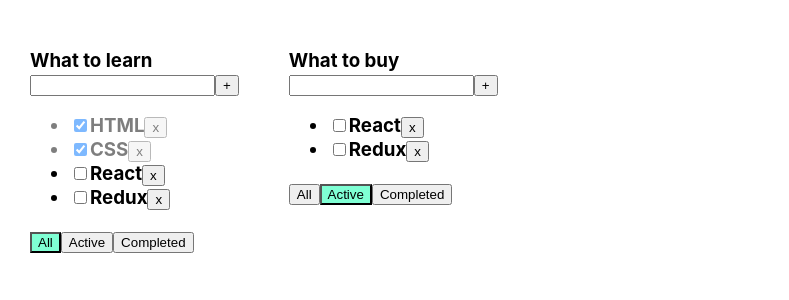
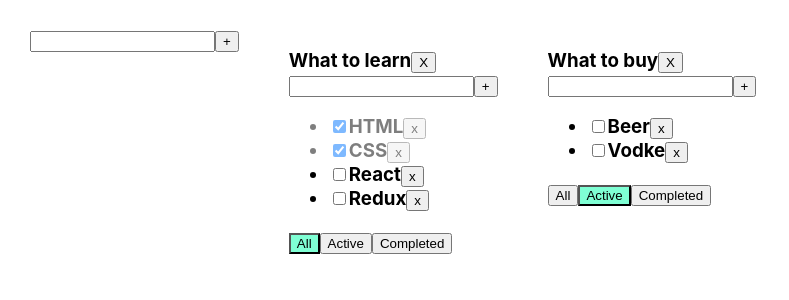
Before and after one commit to egory4fash/TodoList_Dimy4, a React (Create React App) app: page / in a window 1280 px wide. Shown: the top 300 px of the page, without its empty margins (0-789 px from the left). Built offline with nearby package versions, Linux system fonts and the light colour scheme.

Commit message:
Lesson 6 20:45

```diff
--- a/src/App.tsx
+++ b/src/App.tsx
@@ -2,70 +2,84 @@ import React, {useState} from 'react';
 import './App.css';
 import {TasksType, TodoList} from "./TodoList";
 import {v1} from 'uuid'
+import {Input} from "./Input";
 
 
-// let tasks1: Array<TasksType> = [
-//     {id: 1, title: 'HTML', isDone: true},
-//     {id: 2, title: 'CSS', isDone: true},
-//     {id: 3, title: 'React', isDone: false},
-//     {id: 4, title: 'Redux', isDone: false}
-// ]
-//
-// const tasks2: Array<TasksType> = [
-//     {id: 1, title: 'It', isDone: true},
-//     {id: 2, title: 'Venom', isDone: true},
-//     {id: 3, title: 'Mist', isDone: false}
-// ]
 export type FilterValuesType = 'all' | 'active' | 'completed'
 export type TodolistType = { id: string, title: string, filter: FilterValuesType }
 
 
 export function App() {
+    let todolistID1 = v1()
+    let todolistID2 = v1()
 
-    let [todolists,setTodolists] =useState<Array<TodolistType>>( [
-        {id: v1(), title: "What to learn", filter: 'all'},
-        {id: v1(), title: "What to buy", filter: 'active'}
-    ])
-    let [tasks1, setTasks] = useState<Array<TasksType>>([
+    let [tasks, setTasks] = useState({
+        [todolistID1]: [
             {id: v1(), title: 'HTML', isDone: true},
             {id: v1(), title: 'CSS', isDone: true},
             {id: v1(), title: 'React', isDone: false},
-        {id: v1(), title: 'Redux', isDone: false}])
+            {id: v1(), title: 'Redux', isDone: false}],
+        [todolistID2]: [
+            {id: v1(), title: 'Milk', isDone: true},
+            {id: v1(), title: 'Coffee', isDone: true},
+            {id: v1(), title: 'Beer', isDone: false},
+            {id: v1(), title: 'Vodke', isDone: false}]
+    })
+
+    let [todolists, setTodolists] = useState<Array<TodolistType>>([
+        {id: todolistID1, title: "What to learn", filter: 'all'},
+        {id: todolistID2, title: "What to buy", filter: 'active'}
+    ])
 
 
-    const deleteTask = (id: string) => {
-        let newTasks = tasks1.filter(t => t.id !== id)
-        setTasks(newTasks)
+    const deleteTask = (todolistID: string, id: string) => {
+        setTasks({...tasks, [todolistID]: tasks[todolistID].filter(f => f.id !== id)})
     }
 
-    const addTask = (title: string) => {
+    const addTask = (todolistID: string, title: string) => {
         let newTask = {id: v1(), title: title, isDone: false}
-        setTasks([newTask, ...tasks1])
+        // setTasks([newTask, ...tasks1])
+        setTasks({...tasks, [todolistID]: tasks[todolistID] = [newTask, ...tasks[todolistID]]})
     }
 
-    const changeTaskStatus = (taskID: string, isDone: boolean) => {
-        let tsk = tasks1.find(t => t.id === taskID)
-        if (tsk) {
-            tsk.isDone = isDone
-        }
-        setTasks([...tasks1])
+    const changeTaskStatus = (todolistID: string, taskID: string, isDone: boolean) => {
+        // let tsk = tasks1.find(t => t.id === taskID)
+        // if (tsk) {
+        //     tsk.isDone = isDone
+        // }
+        // setTasks([...tasks1])
+        setTasks({
+            ...tasks,
+            [todolistID]: tasks[todolistID].map(m => m.id === taskID ? {...m, isDone: isDone} : {...m})
+        })
     }
     const changeFilter = (value: FilterValuesType, todolistID: string) => {
-       setTodolists(todolists.map(m => m.id === todolistID ? {...m,filter:value} : {...m}))
+        setTodolists(todolists.map(m => m.id === todolistID ? {...m, filter: value} : {...m}))
     }
 
 
+    const removeTodolist = (todolistID: string) => {
+        setTodolists(todolists.filter(f => f.id !== todolistID))
+    }
+
+    const addTodoList = (title: string) => {
+        let newTodoList: TodolistType = {id: v1(), title: title, filter: "all"}
+        setTodolists([newTodoList, ...todolists])
+        setTasks({...tasks,[newTodoList.id]: []})
+    }
 
 
     return (
         <div className="App">
+            <Input callBack={addTodoList} />
+
                 {todolists.map(m => {
-                let tasksForTodoList = tasks1
+                    let tasksForTodoList = tasks[m.id]
                     if (m.filter === 'completed') {
-                    tasksForTodoList = tasks1.filter(t => t.isDone)
+                        tasksForTodoList = tasks[m.id].filter(t => t.isDone)
                     }
                     if (m.filter === 'active') {
-                    tasksForTodoList = tasks1.filter(t => !t.isDone)
+                        tasksForTodoList = tasks[m.id].filter(t => !t.isDone)
                     }
                     return (
                         <TodoList
@@ -78,6 +92,7 @@ export function App() {
                             addTask={addTask}
                             changeTaskStatus={changeTaskStatus}
                             filter={m.filter}
+                            removeTodolist={removeTodolist}
                         />
                     )
                 })
--- /dev/null
+++ b/src/Input.tsx
@@ -0,0 +1,51 @@
+import React, {ChangeEvent, KeyboardEvent, useState} from "react";
+
+type InputPropsType = {
+callBack: (title: string) => void
+
+}
+
+export const Input = (props:InputPropsType) => {
+
+    const [error, setError] = useState<null | string>(null)
+    const [newTaskTitle, setNewTaskTitle] = useState('')
+
+
+    const onKeyPressHandler = (e: KeyboardEvent<HTMLInputElement>
+    ) => {
+        setError(null)
+        if (e.key === "Enter" && newTaskTitle.trim() !== "") {
+            props.callBack(newTaskTitle);
+            setNewTaskTitle('')
+        }else {setError('Title is required')}
+    }
+
+    const onClickHandler = () => {
+        if (newTaskTitle.trim() !== "") {
+            props.callBack(newTaskTitle.trim());
+            setNewTaskTitle('')
+        } else {
+            setError("Title ts required")
+            return
+        }
+    }
+
+    const inputTask = (e: ChangeEvent<HTMLInputElement>) => {
+        setNewTaskTitle(e.currentTarget.value)
+    }
+
+    return (
+        <div>
+            <input value={newTaskTitle}
+                   onChange={inputTask}
+                   onKeyPress={onKeyPressHandler}
+                   className={error ? 'error' : ''}/>
+
+
+            <button
+                onClick={onClickHandler}>+
+            </button>
+            {error && <div className='error-message'>Title is required</div>}
+        </div>
+    )
+}
--- a/src/TodoList.tsx
+++ b/src/TodoList.tsx
@@ -1,6 +1,7 @@
 import React, {ChangeEvent, useState, KeyboardEvent} from "react";
 import {FilterValuesType} from "./App";
 import './App.css'
+import {Input} from "./Input";
 
 
 export type TasksType = {
@@ -11,29 +12,27 @@ export type TasksType = {
 type TodoListPropsType = {
     title: string
     tasks: Array<TasksType>
-    deleteTask: (id: string) => void
-    changeFilter: (value: FilterValuesType,todolistID:string) => void
-    addTask: (title: string) => void
-    changeTaskStatus: (taskID: string, isDone: boolean) => void
+    deleteTask: (todolistID: string, id: string) => void
+    changeFilter: (value: FilterValuesType, todolistID: string) => void
+    addTask: (todolistID: string, title: string) => void
+    changeTaskStatus: (todolistID: string, taskID: string, isDone: boolean) => void
     filter: FilterValuesType
-    todolistID:string
+    todolistID: string
+    removeTodolist: (todolistID: string) => void
 
 }
 
 export const TodoList = (props: TodoListPropsType) => {
 
-    const [newTaskTitle, setNewTaskTitle] = useState('')
-    const [error, setError] = useState<null | string>(null)
-
 
     const JSXElems = props.tasks.map(t => {
 
         const onChangeCheckboxHandler = (e: ChangeEvent<HTMLInputElement>) => {
-            props.changeTaskStatus(t.id, e.currentTarget.checked)
+            props.changeTaskStatus(props.todolistID, t.id, e.currentTarget.checked)
         }
         return (
             <li key={t.id}
-                className = {t.isDone ? "isDone" : ''}>
+                className={t.isDone ? "isDone" : ''}>
                 <input type="checkbox"
                        checked={t.isDone}
                        onChange={onChangeCheckboxHandler}
@@ -42,60 +41,40 @@ export const TodoList = (props: TodoListPropsType) => {
         {t.title}
     </span>
                 <button onClick={() => {
-                    props.deleteTask(t.id)
+                    props.deleteTask(props.todolistID, t.id)
                 }}>x
                 </button>
             </li>)
     })
 
-    const inputTask = (e: ChangeEvent<HTMLInputElement>) => {
-        setNewTaskTitle(e.currentTarget.value)
+
+    const onAllClickHandler = () => {
+        props.changeFilter('all', props.todolistID)
+    }
+    const onActiveClickHandler = () => {
+        props.changeFilter('active', props.todolistID)
+    }
+    const onCompleteClickHandler = () => {
+        props.changeFilter('completed', props.todolistID)
+    }
+    const removeHandler = () => {
+        props.removeTodolist(props.todolistID)
     }
 
-    const onKeyPressHandler = (e: KeyboardEvent<HTMLInputElement>
-    ) => {
-        setError(null)
-        if (e.key === "Enter" && newTaskTitle.trim() !== "") {
-            props.addTask(newTaskTitle);
-            setNewTaskTitle('')
-        }
+    const addTaskHandler = (title: string) => {
+        props.addTask(props.todolistID, title)
     }
-
-    const onClickHandler = () => {
-        if (newTaskTitle.trim() !== "") {
-            props.addTask(newTaskTitle.trim());
-            setNewTaskTitle('')
-        } else {
-            setError("Title ts required")
-            return
-        }
-    }
-
-    const onAllClickHandler = () => {
-        props.changeFilter('all',props.todolistID)
-    }
-    const onActiveClickHandler = () => {
-        props.changeFilter('active',props.todolistID)
-    }
-    const onCompleteClickHandler = () => {
-        props.changeFilter('completed',props.todolistID)
-    }
-
     return (
         <div className="todolist">
+
             <h3>
                 {props.title}
+                <button onClick={removeHandler}>X</button>
                 <div>
-                    <input value={newTaskTitle}
-                           onChange={inputTask}
-                           onKeyPress={onKeyPressHandler}
-                           className={error ? 'error' : ''}/>
+                    <Input
 
+                        callBack={addTaskHandler} />
 
-                    <button
-                        onClick={onClickHandler}>+
-                    </button>
-                    {error && <div className='error-message'>Title is required</div>}
                 </div>
                 <ul>
                     {JSXElems}
```
Lines whose indentation alone changed are shown as unchanged.
